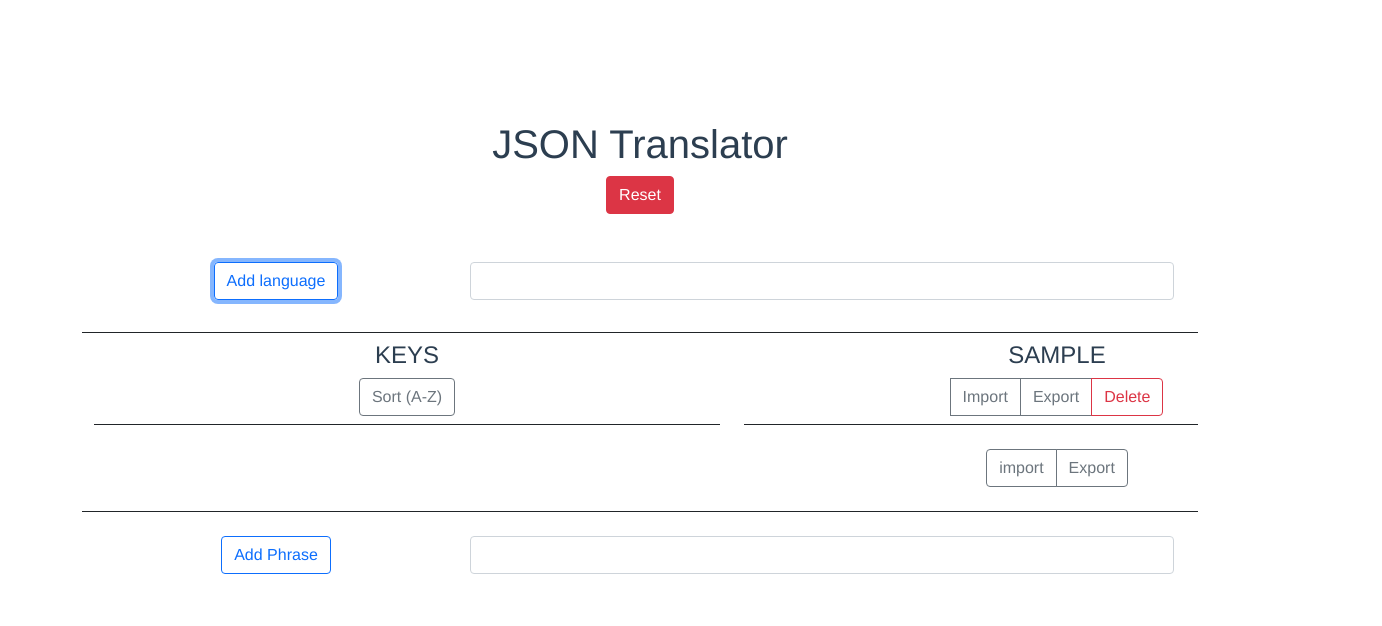
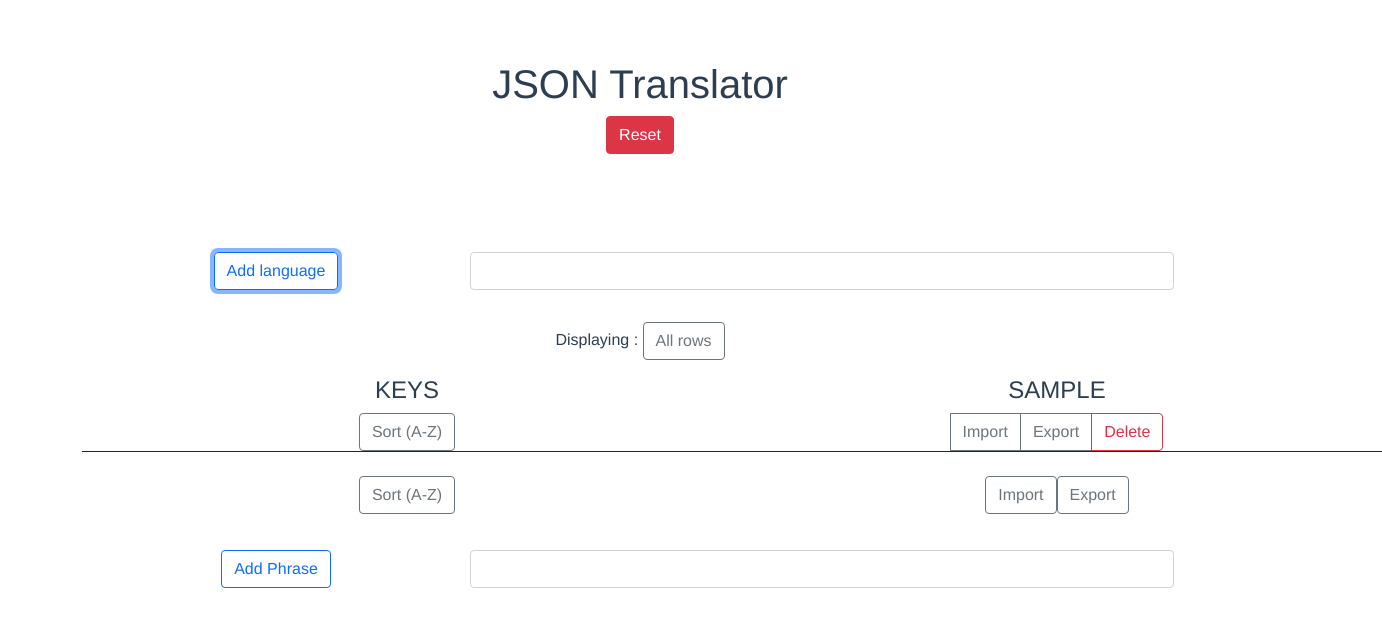
Before and after one commit to johnenrick/translator-gui, a Vue app: page /#/ in a window 1280 px wide. Both pictures are taken after typing "Sample" into the empty fields and a click on the button "Add language". Shown: the top 626 px of the page, 1382 px wide, since content can reach past the window. Built offline with nearby package versions, Linux system fonts and the light colour scheme.

Commit message:
changed html structure
-header display is in a different loop now
-nested loop to display rows
-entire row adjusts when resizing textarea
-key buttons stay at the center of the row

```diff
--- a/src/components/Headers.vue
+++ b/src/components/Headers.vue
@@ -1,5 +1,5 @@
 <template>
-    <div class="p-2"  style="min-height: 50px">
+    <div>
         <h4>{{header}}</h4>
         <div class="w-100"></div>
         <div class="btn-group">
--- a/src/components/TableData.vue
+++ b/src/components/TableData.vue
@@ -1,15 +1,15 @@
 <template>
-    <div class="border-bottom align-middle p-2">
-        <div  class="input-group" style="min-height: 50px">
+    <div class="align-middle">
+        <div  class="input-group" >
             <div class="input-group-prepend" v-show="header == 'KEYS'">
                 <span class="input-group-text">{{rowNum + 1}}</span>
             </div>
-            <textarea rows="1" style="min-height: 40px" class="form-control border-0" @change="$emit('edit',$event)" @click="$emit('setEdit',[val,header,rowNum]);isHidden = !isHidden" :value="val" type="text"/>
-            <div class="align-middle">
-                <button style="height: 40px" class="btn btn-outline-secondary" v-show="header == 'KEYS'" @click="$emit('dupe',rowNum)"><font-awesome-icon :icon="['fas', 'clone']" /></button>
-                <button style="height: 40px; width: 40px" class="btn btn-outline-secondary" v-show="header == 'KEYS'" @click="$emit('up',rowNum)"><font-awesome-icon :icon="['fas', 'arrow-up']" /></button>
-                <button style="height: 40px; width: 40px" class="btn btn-outline-secondary" v-show="header == 'KEYS'" @click="$emit('down',rowNum)"><font-awesome-icon :icon="['fas', 'arrow-down']" /></button>
-                <button style="height: 40px; width: 40px" class="btn btn-outline-danger" v-show="header == 'KEYS'" @click="$emit('removeK',rowNum)"><font-awesome-icon :icon="['fas', 'trash-can']" /></button>
+            <textarea rows="1" class="form-control border-0" @change="$emit('edit',$event)" @click="$emit('setEdit',[val,header,rowNum]);isHidden = !isHidden" :value="val" type="text"/>
+            <div class="align-self-center">
+                <button class="btn btn-outline-secondary icon-size"  @click="$emit('dupe',rowNum)"><font-awesome-icon :icon="['fas', 'clone']" /></button>
+                <button class="btn btn-outline-secondary icon-size"  @click="$emit('up',rowNum)"><font-awesome-icon :icon="['fas', 'arrow-up']" /></button>
+                <button class="btn btn-outline-secondary icon-size"  @click="$emit('down',rowNum)"><font-awesome-icon :icon="['fas', 'arrow-down']" /></button>
+                <button class="btn btn-outline-danger icon-size"  @click="$emit('removeK',rowNum)"><font-awesome-icon :icon="['fas', 'trash-can']" /></button>
             </div>
         </div>
     </div>
@@ -46,4 +46,9 @@
 </script>
 
 <style>
+    .icon-size{
+        height: 40px;
+        width: 40px
+    }
+
 </style>
--- a/src/views/Home.vue
+++ b/src/views/Home.vue
@@ -4,7 +4,7 @@
       <h1>JSON Translator</h1>
     </div>
     <button class="btn btn-danger" @click="resetTranslator">Reset</button>
-    <div class="row mt-4">
+    <div class="row standard-height mt-4">
       <div class="col">
         <div :hidden="isNotifyingLang" class="alert " :class="notifClass" role="alert">
           {{alertMessage}}
@@ -14,23 +14,39 @@
     <addLanguage
       @addLang="newAddLanguageV3"
     />
+    <div class="row standard-height">
+      <div class="col">
+        <p>Displaying : <button @click="switchView()" class="btn btn-outline-secondary">{{viewType}}</button></p>
+      </div>
+    </div>
     <div class="container testimonial-group">
-      <div class="row flex-nowrap align-self-center">
-        <div style="min-width: 650px" class="col border-top border-bottom border-dark" v-for="(colLabel,name) in cols" v-bind:key="name">
+      <div class="col flex-nowrap align-self-center">
+        <div class="row standard-height flex-nowrap align-self-center">
           <headers
-            class="col border-bottom border-dark"
-            :header="colLabel"
+            class="col border-bottom border-dark very-wide"
+            :header="'KEYS'"
             @exportValues="exportRowsV3"
             @importValues="importing"
             @deleteHeader="deleteHeaderV3"
             @alphabetical="sortKeysV3"
           />
-            <div v-for="(data,index) in tableEntriesV2" v-bind:key="'data ' + data + index">
+          <div class="col very-wide border-bottom border-dark" v-for="col in cols" :key="col">
+            <headers
+              :header="col"
+              @exportValues="exportRowsV3"
+              @importValues="importing"
+              @deleteHeader="deleteHeaderV3"
+              @alphabetical="sortKeysV3"
+            />
+            <input type="file" hidden @change="importJSON" :id="col" ref="myFiles" accept=".json">
+          </div>
+        </div>
+        <div class="row standard-height flex-nowrap align-self-center mt-3" v-for="(entry,index) in tableEntriesV2" :key="entry">
+          <div class="col very-wide border-bottom" v-show="viewType == 'All rows'">
             <tableData
-                class="col mt-3"
-                :val="data[colLabel]"
-                :header="colLabel"
+              :val="entry['KEYS']"
               :rowNum="index"
+              :header="'KEYS'"
               @edit="editPhraseV3"
               @setEdit="setEditPhrase"
               @up="moveUpV3"
@@ -39,10 +55,26 @@
               @dupe="duplicateRowV3"
             />
           </div>
-          <input v-show="colLabel != 'KEYS'" type="file" hidden @change="importJSON" :id="colLabel" ref="myFiles" accept=".json">
-          <div class="btn-group mt-4 mb-4">
-            <button class="btn btn-outline-secondary" @click="importing(colLabel)" v-show="colLabel != 'KEYS'">import</button>
-            <button class="btn btn-outline-secondary" v-show="colLabel != 'KEYS'" @click="exportRowsV3(colLabel)">Export</button>
+          <div  class="col border-bottom very-wide" v-for="col in cols" :key="col">
+            <div v-show="viewType == 'All rows'">
+            <textarea
+              class="form-control border-0"
+              @change="setEditPhrase($event)"
+              @click="setEditPhrase(entry[col],col,index)"
+              :value="entry[col]"
+              type="text"
+            />
+            </div>
+          </div>
+        </div>
+        <div class="row standard-height flex-nowrap align-self-center mt-4">
+          <div class="col very-wide">
+            <button class="btn btn-outline-secondary rounded" @click="sortKeysV3">Sort (A-Z)</button>
+          </div>
+        <div class="col very-wide" v-for="col in cols" :key="col">
+          <button class="btn btn-outline-secondary" @click="importing(col)">Import</button>
+          <button class="btn btn-outline-secondary"  @click="exportRowsV3(col)">Export</button>
+          <input type="file" hidden @change="importJSON" :id="col" ref="myFiles" accept=".json">
         </div>
       </div>
     </div>
@@ -50,7 +82,7 @@
     <add-phrase
       @addPhrase="newAddPhraseV3"
     />
-    <div class="row mt-4">
+    <div class="row standard-height mt-4">
       <div class="col">
         <div :hidden="isNotifyingPhrase" class="alert " :class="notifClass" role="alert">
           {{alertMessage}}
@@ -77,9 +109,10 @@ export default {
   },
   data() {
     return {
+      viewType: 'All rows',
       langName: '',
       phrase: '',
-      cols: ['KEYS'],
+      cols: [],
       tableEntriesV2:[],
       keys: [],
       timer: Number,
@@ -115,9 +148,16 @@ export default {
     this.handleVisibilityChange()
   },
   methods: {
+    switchView(){
+      if(this.viewType == 'All rows'){
+        this.viewType = 'Lacking rows'
+      }else if(this.viewType == "Lacking rows"){
+        this.viewType = 'All rows'
+      }
+    },
     resetTranslator(){
       this.keys = []
-      this.cols = ['KEYS']
+      this.cols = []
       this.tableEntriesV2 = []
       this.newStoreChangesV3()
     },
@@ -322,49 +362,6 @@ export default {
 </script>
 
 <style>
-#app {
-  font-family: Avenir, Helvetica, Arial, sans-serif;
-  -webkit-font-smoothing: antialiased;
-  -moz-osx-font-smoothing: grayscale;
-  text-align: center;
-  color: #2c3e50;
-  margin-top: 60px;
-}
-.counter {
-  font-size: 80px
-}
-.buttons button{
-  font-size: 20px;
-  margin: 0 10px;
-}
-.grid-options{
-  display: grid;
-  grid-auto-flow: column;
-}
-.grid-container{
-  display: grid;
-  grid-auto-flow: column;
-  grid-auto-columns: 200px;
-  grid-template-columns: repeat(auto-fit, minmax(200px, 1fr));
-}
-.grid-data{
-  display: grid;
-  grid-auto-flow: row;
-  text-align: left;
-}
-.bordered{
-  margin-top: 5px;
-  margin-bottom: 5px;
-  border-bottom: solid;
-  border-width: thin;
-  min-height: 20px;
-}
-.header-border{
-  margin-top: 5px;
-  margin-bottom: 5px;
-  border-width: thick;
-  border-bottom: solid;
-}
 .testimonial-group > .row {
   overflow-x: auto;
   white-space: nowrap;
@@ -373,4 +370,10 @@ export default {
   display: inline-block;
   float: none;
 }
+.very-wide{
+  min-width: 650px;
+}
+.standard-height{
+  min-height: 50px;
+}
 </style>
```
Lines whose indentation alone changed are shown as unchanged.
